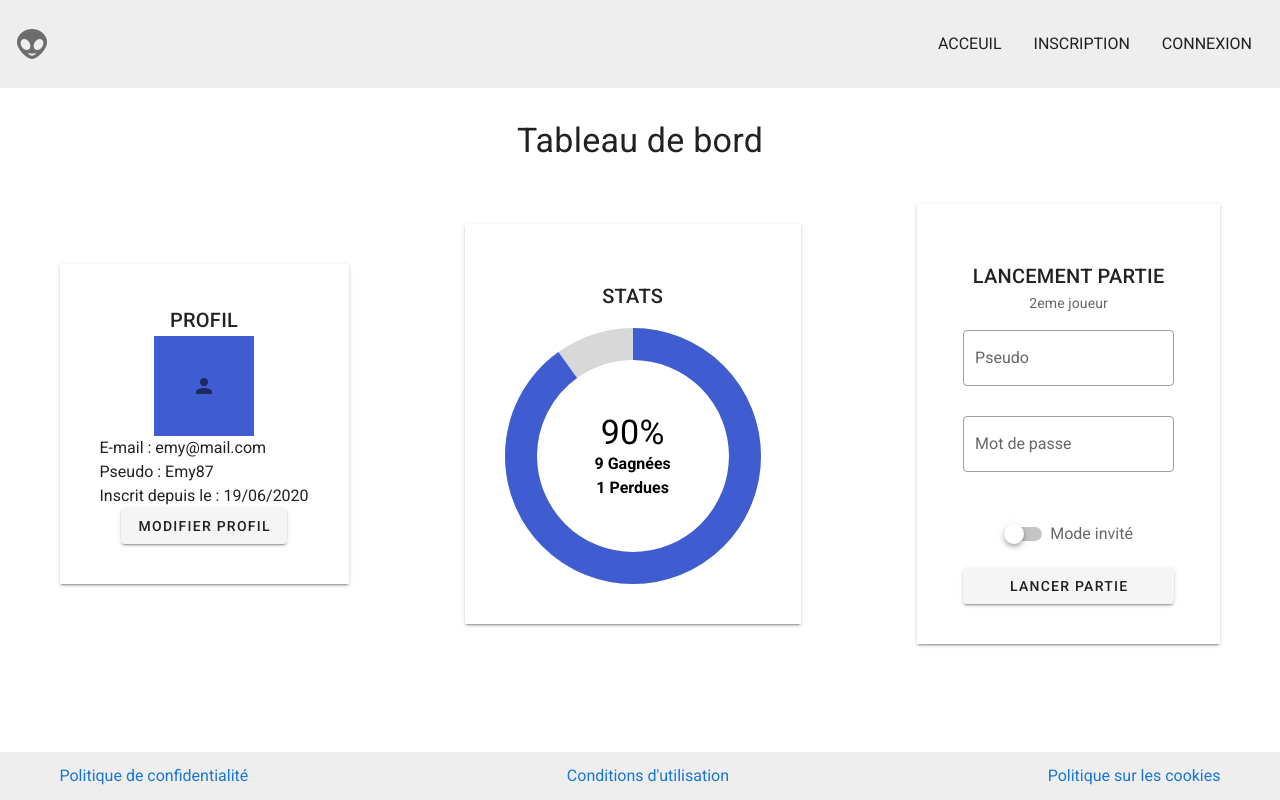
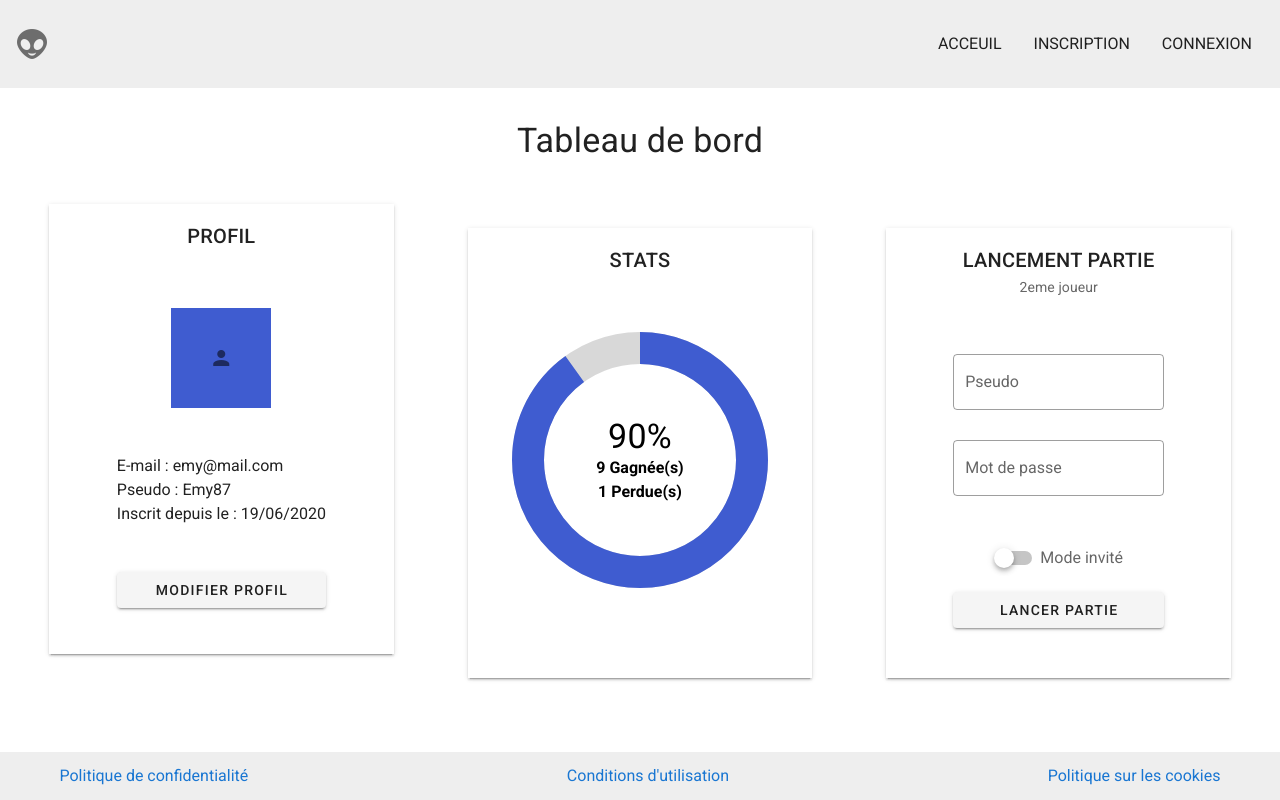
Before and after one commit to hyperdestru/hoa-fight-ws, a Vue app in the folder client/: page /#/dashboard in a window 1280 px wide. Built offline with nearby package versions, Linux system fonts and the light colour scheme.

Commit message:
Continued dashboard view: positioning of the 3 cards components + flexbox on dashboard container.

```diff
--- a/client/src/components/GameLaunchForm.vue
+++ b/client/src/components/GameLaunchForm.vue
@@ -1,12 +1,29 @@
 <template>
-	<v-card tile class='card pa-10 d-flex flex-column justify-center align-center'>
+	<v-row justify="center">
+		<v-col cols="10">
+			<v-card
+				tile
+				min-height="450px"
+				min-width="290px"
+				class='card d-flex flex-column align-center'
+			>
 				<v-card-title class='text-uppercase'>
 					{{ $t('messages.gameLaunching') }}
 				</v-card-title>
+
 				<v-card-subtitle>
 					{{ $t('messages.secondPlayer') }}
 				</v-card-subtitle>
-		<v-form class="d-flex flex-column justify-center align-center">
+
+				<div class="card-content mt-10">
+					<v-form
+						class="
+							d-flex
+							flex-column
+							justify-space-between
+							align-center
+						"
+					>
 						<v-text-field
 							clearable
 							outlined
@@ -14,6 +31,7 @@
 							v-model="secondPlayer.username"
 						>
 						</v-text-field>
+
 						<v-text-field
 							clearable
 							outlined
@@ -21,15 +39,21 @@
 							v-model="secondPlayer.password"
 						>
 						</v-text-field>
+
 						<v-switch
 							:label="$t('messages.guestMode')"
 							v-model="guestMode"
 						></v-switch>
+
 						<v-btn min-width="100%">
 							{{ $t('messages.gameLaunch') }}
 						</v-btn>
 					</v-form>
+				</div>
+
 			</v-card>
+		</v-col>
+	</v-row>
 </template>
 
 <script>
--- a/client/src/components/ProfileCard.vue
+++ b/client/src/components/ProfileCard.vue
@@ -1,20 +1,55 @@
 <template>
-	<v-card tile class="card pa-10 d-flex flex-column align-center">
-		<v-card-title class="pa-0 text-uppercase">
+	<v-row justify="center">
+		<v-col cols="10">
+			<v-card
+				tile
+				min-height="450px"
+				min-width="290px"
+				class="card d-flex flex-column align-center"
+			>
+				<v-card-title class="text-uppercase">
 					Profil
 				</v-card-title>
-		<v-avatar tile width="100px" height="100px" color="#3F5CD0">
+
+				<div
+					class="
+						card-content
+						mt-10
+						d-flex
+						flex-column
+						justify-space-between
+						align-center
+					"
+				>
+					<v-avatar
+						tile
+						width="100px"
+						height="100px"
+						color="#3F5CD0"
+					>
 						<v-icon>mdi-account</v-icon>
 					</v-avatar>
+
 					<ul class="user-details">
-			<li> {{ $t("messages.email") }} : {{ user.email }} </li>
-			<li> {{ $t("messages.username") }} : {{ user.username }} </li>
-			<li> {{ $t("messages.createdAt") }} : {{ user.createdAt }} </li>
+						<li>
+							{{ $t("messages.email") }} : {{ user.email }}
+						</li>
+						<li>
+							{{ $t("messages.username") }} : {{ user.username }}
+						</li>
+						<li>
+							{{ $t("messages.createdAt") }} : {{ user.createdAt }}
+						</li>
 					</ul>
-		<v-btn>
+
+					<v-btn min-width="100%">
 						{{ $t("messages.ctaModifProfile") }}
 					</v-btn>
+				</div>
+
 			</v-card>
+		</v-col>
+	</v-row>
 </template>
 
 <script>
@@ -36,4 +71,7 @@
 		list-style-type: none;
 		padding: 0;
 	}
+	.card .card-content {
+		height: 300px;
+	}
 </style>
--- a/client/src/components/StatsCard.vue
+++ b/client/src/components/StatsCard.vue
@@ -1,8 +1,17 @@
 <template>
-	<v-card tile class="card pa-10 d-flex flex-column align-center">
+	<v-row justify="center">
+		<v-col cols="10">
+			<v-card
+				tile
+				min-height="450px"
+				min-width="290px"
+				class="card d-flex flex-column align-center"
+			>
 				<v-card-title class="text-uppercase">
 					Stats
 				</v-card-title>
+
+				<div class="card-content mt-10">
 					<v-progress-circular
 						size="256"
 						rotate="270"
@@ -10,19 +19,35 @@
 						color="#3F5CD0"
 						:value="getRatio()"
 					>
-			<ul class="pl-0 d-flex flex-column justify-center align-center">
-				<li class="display-1"> {{ getRatio() }}% </li>
+						<ul
+							class="
+								pl-0
+								d-flex
+								flex-column
+								justify-center
+								align-center
+							"
+						>
+							<li class="display-1">
+								{{ getRatio() }}%
+							</li>
+
 							<li class="won">
 								{{ getGamesWon() }}
 								{{ $t("messages.won") }}
 							</li>
+
 							<li>
 								{{ getGamesLost() }}
 								{{ $t("messages.lost") }}
 							</li>
 						</ul>
 					</v-progress-circular>
+				</div>
+
 			</v-card>
+		</v-col>
+	</v-row>
 </template>
 
 <script>
@@ -70,7 +95,7 @@
 <style scoped>
 	ul {
 		list-style-type: none;
-		color: #000;
+		color: #000000;
 		font-weight: bold;
 	}
 
--- a/client/src/locales/fr.json
+++ b/client/src/locales/fr.json
@@ -3,8 +3,8 @@
 		"email": "E-mail",
 		"password": "Mot de passe",
 		"username": "Pseudo",
-		"won": "Gagnées",
-		"lost": "Perdues",
+		"won": "Gagnée(s)",
+		"lost": "Perdue(s)",
 		"secondPlayer": "2eme joueur",
 		"gameLaunching": "Lancement partie",
 		"gameLaunch": "Lancer partie",
--- a/client/src/views/Dashboard.vue
+++ b/client/src/views/Dashboard.vue
@@ -3,7 +3,17 @@
 		<h3 class="text-center pa-8 display-1">
 			Tableau de bord
 		</h3>
-		<v-container class="d-flex flex-row justify-space-between align-center">
+		<v-container
+			fluid
+			class="
+				d-flex
+				flex-xl-row
+				flex-lg-row
+				flex-md-row
+				flex-sm-column
+				justify-space-around
+			"
+		>
 			<profile-card></profile-card>
 			<stats-card></stats-card>
 			<game-launch-form></game-launch-form>
```
Lines whose indentation alone changed are shown as unchanged.
